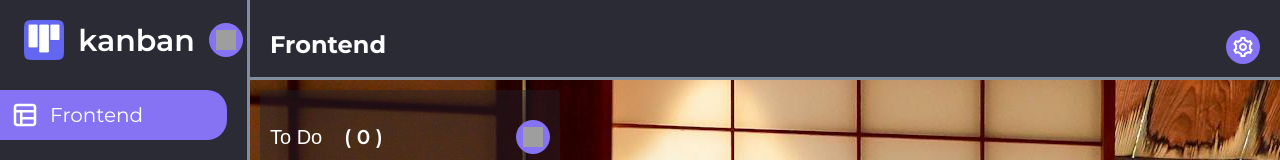
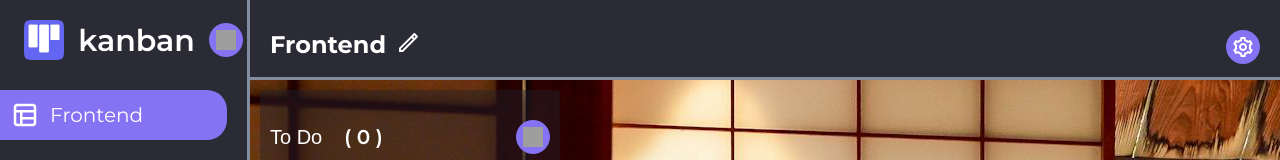
Before and after one commit to IonPetrascu/kanban-vue, a Vue app: page /dashboard/0 in a window 1280 px wide. Shown: the top 160 px of the page. Built offline with nearby package versions, Linux system fonts and the light colour scheme; grey boxes are pictures that could not be loaded.

Commit message:
feat: added the ability to change the name of dashboard

```diff
--- a/src/components/Dashboard.vue
+++ b/src/components/Dashboard.vue
@@ -14,7 +14,9 @@ const dashboard = computed(() => dashboardStore.dashboards.find((d) => d.id ===
 const showTaskEditor = ref<boolean>(false)
 const isVisibleTaskEditor = computed(() => dashboardStore.currentTask !== null)
 const colorBoard = ref<HexColor>('#2b2b36')
-const showSettings = ref(false)
+const showSettings = ref<boolean>(false)
+const isEditingTitleOfDashboard = ref<boolean>(false)
+const newDashboardTitle = ref<string>('')
 
 watch(
   () => dashboardId.value,
@@ -23,11 +25,16 @@ watch(
     closeTaskEdior()
     colorBoard.value = dashboard.value?.background ?? colorBoard.value
     showSettings.value = false
+    newDashboardTitle.value = dashboard.value?.title ?? ''
+    isEditingTitleOfDashboard.value = false
   }
 )
+
+watch(newDashboardTitle, () => dashboardStore.changeDashboardTitle(newDashboardTitle.value))
 onMounted(() => {
   dashboardStore.setCurrentDashboardId(Number(dashboardId.value))
   colorBoard.value = dashboard.value?.background ?? colorBoard.value
+  newDashboardTitle.value = dashboard.value?.title ?? ''
 })
 
 const closeTaskEdior = (): void => {
@@ -48,6 +55,12 @@ const changeColor = (): void => {
   dashboard.value.background = colorBoard.value
 }
 
+const toggleTitleEditing = (): void => {
+  isEditingTitleOfDashboard.value = true
+}
+const stopEditingTitleOfDashboard = () => {
+  isEditingTitleOfDashboard.value = false
+}
 provide('openTaskEditor', openTaskEditor)
 </script>
 <template>
@@ -59,9 +72,21 @@ provide('openTaskEditor', openTaskEditor)
   >
     <div :class="{ activeHeader: showSettings }" class="header">
       <div class="header-top">
-        <h2>
-          {{ dashboard?.title }}
-        </h2>
+        <div class="title-wrapper">
+          <h2 v-if="!isEditingTitleOfDashboard">
+            {{ dashboard?.title }}
+          </h2>
+          <input
+            @blur="stopEditingTitleOfDashboard"
+            v-else
+            v-model="newDashboardTitle"
+            type="text"
+          />
+          <button @click="toggleTitleEditing" class="title-edit-btn">
+            <img src="/src/assets/edit.svg" alt="edit" />
+          </button>
+        </div>
+
         <div>
           <button class="setting-btn" @click="toggleSettingsDashboard">
             <img src="/src/assets/settings.svg" alt="settings" />
@@ -185,4 +210,37 @@ header h2 {
 .add-col-btn img {
   width: 100%;
 }
+.title-wrapper {
+  display: flex;
+  gap: 10px;
+}
+.title-wrapper h2 {
+  max-width: 300px;
+  white-space: nowrap;
+  overflow: hidden;
+  text-overflow: ellipsis;
+}
+.title-wrapper input {
+  padding: 10px 8px;
+  background-color: var(--color-2);
+  border: none;
+  color: var(--white);
+  border: 1px solid var(--white);
+  border-radius: 10px;
+  width: 100%;
+  font-size: 18px;
+}
+
+.title-edit-btn {
+  background: transparent;
+  border: none;
+  cursor: pointer;
+}
+.title-edit-btn img {
+  transition: all 0.2s ease;
+}
+.title-edit-btn:hover img {
+  scale: 1.06;
+  transform: rotate(-8deg);
+}
 </style>
--- a/src/components/NavBar.vue
+++ b/src/components/NavBar.vue
@@ -62,6 +62,7 @@ const route = useRoute()
   border-top-right-radius: 20px;
   border-bottom-right-radius: 20px;
   cursor: pointer;
+  overflow: hidden;
 }
 .nav ul li:hover {
   background-color: var(--color-3);
@@ -88,6 +89,7 @@ const route = useRoute()
 
 .bar {
   min-width: 250px;
+  max-width: 250px;
   background: var(--color-1);
   border-right: 3px solid var(--color-4);
 }
--- a/src/stores/dashboardStore.ts
+++ b/src/stores/dashboardStore.ts
@@ -281,6 +281,11 @@ export const useDashboardStore = defineStore('dashboard', () => {
     dashboards.value.push(newDashboard)
   }
 
+  const changeDashboardTitle = (newTitle: string): void => {
+    const dashboard = findDashboard()
+    if (!dashboard) return
+    dashboard.title = newTitle
+  }
   return {
     dashboards,
     currentTask,
@@ -299,6 +304,7 @@ export const useDashboardStore = defineStore('dashboard', () => {
     changeColumnOfTask,
     changeTaskTitle,
     createNewColumn,
-    createNewDashboard
+    createNewDashboard,
+    changeDashboardTitle
   }
 })
```
